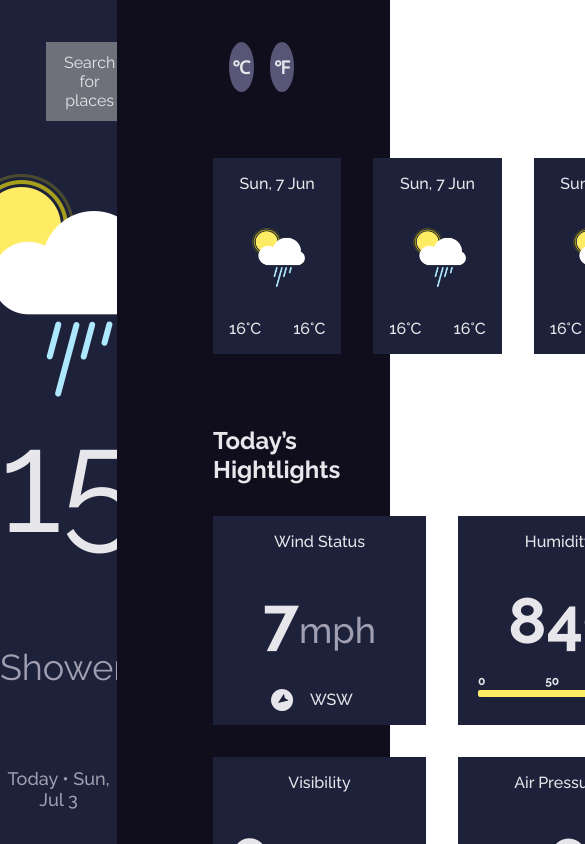
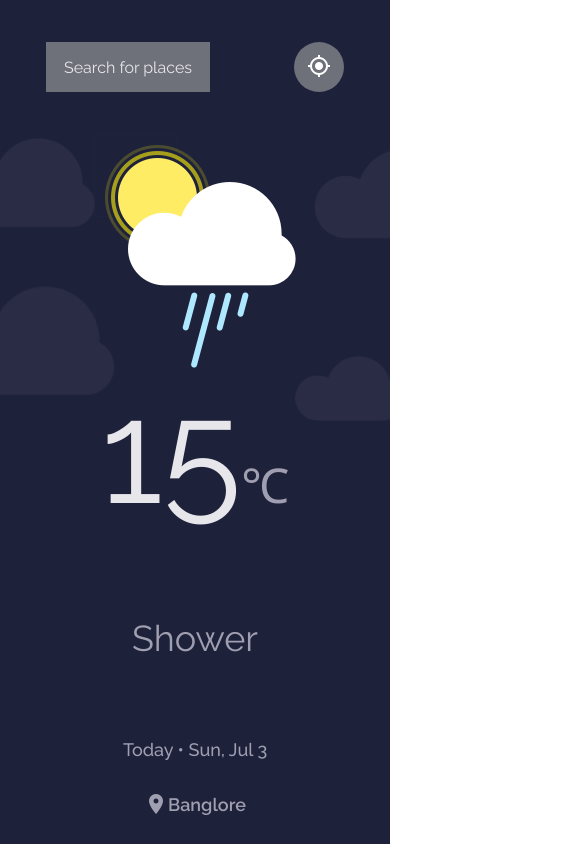
Before and after one commit to brindashree/weather-outlook, a React (Create React App) app: page / in a window 390 px wide. Shown: the top 844 px of the page, 585 px wide, since content can reach past the window. Built offline with nearby package versions, Linux system fonts and the light colour scheme.

Commit message:
mobile responsive

```diff
--- a/src/App.js
+++ b/src/App.js
@@ -7,16 +7,25 @@
 const Main = styled.div`
 	min-height: 100vh;
 	display: flex;
+	@media only screen and (max-width: 600px) {
+		flex-direction: column;
+	}
 `;
 const SideBar = styled.div`
 	min-height: 100vh;
 	width: 30%;
 	background-color: ${colors.primaryBlue};
+	@media only screen and (max-width: 600px) {
+		width: 100%;
+	}
 `;
 const MainContent = styled.div`
 	min-height: 100vh;
 	width: 70%;
 	background-color: ${colors.primaryBlack};
+	@media only screen and (max-width: 600px) {
+		width: 100%;
+	}
 `;
 
 const App = () => {
--- a/src/components/Content.js
+++ b/src/components/Content.js
@@ -5,6 +5,9 @@
 
 const Container = styled.div`
 	padding: 2.625rem 6rem;
+	@media only screen and (max-width: 600px) {
+		padding: 2.62rem;
+	}
 `;
 const UnitToggler = styled.div`
 	display: flex;
@@ -47,6 +50,9 @@
 	grid-template-columns: repeat(5, 1fr);
 	gap: 2rem;
 	margin-bottom: 4.5rem;
+	@media only screen and (max-width: 600px) {
+		grid-template-columns: repeat(1, 1fr);
+	}
 `;
 const FlexDiv = styled.div`
 	display: flex;
@@ -63,6 +69,9 @@
 	grid-template-rows: repeat(2, 1fr);
 	gap: 2rem;
 	margin: 2rem 0 4.5rem 0;
+	@media only screen and (max-width: 600px) {
+		grid-template-columns: repeat(1, 1fr);
+	}
 `;
 const Detail = styled.p`
 	font-size: 4rem;
--- a/src/components/Sider.js
+++ b/src/components/Sider.js
@@ -77,7 +77,7 @@
 	display: flex;
 	align-items: center;
 	height: 50px;
-	margin: 2.625rem 1rem 2.625rem 2.875rem;
+	margin: 2.625rem 2.875rem 2.625rem 2.875rem;
 	gap: 1rem;
 `;
 const SearchInput = styled.input`
@@ -102,7 +102,6 @@
 `;
 const CloseBtn = styled.button`
 	background-color: ${colors.primaryBlue};
-
 	border: none;
 	margin: 1rem;
 	.material-icons {
```
